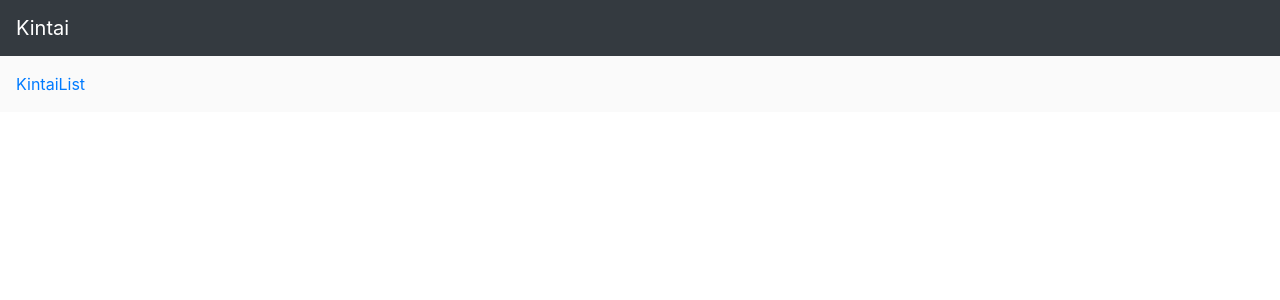
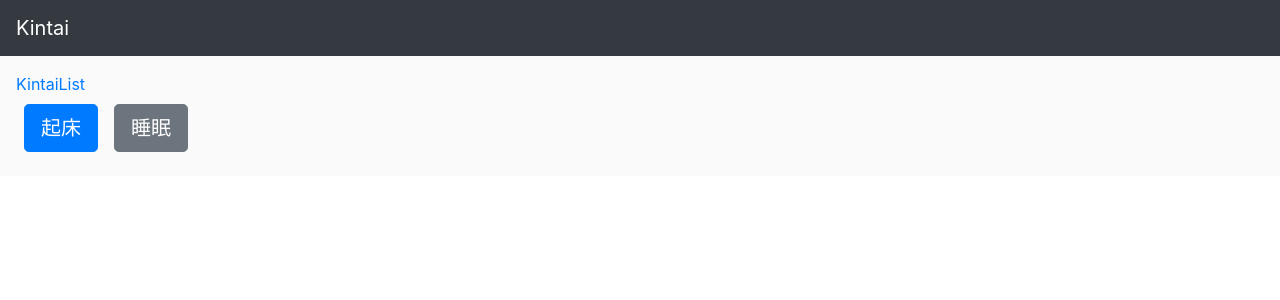
Before and after one commit to northfox/ours-kintai-web, a Vue app: page / in a window 1280 px wide. Shown: the top 300 px of the page. Built offline with nearby package versions, Linux system fonts and the light colour scheme.

Commit message:
Add in-out button for wake up

```diff
--- /dev/null
+++ b/src/components/atoms/InWakeUpButton.vue
@@ -0,0 +1,9 @@
+<template>
+  <button class="btn btn-lg btn-primary">起床</button>
+</template>
+
+<script>
+export default {
+  name: 'in-wake-up-button'
+}
+</script>
--- /dev/null
+++ b/src/components/atoms/OutWakeUpButton.vue
@@ -0,0 +1,9 @@
+<template>
+  <button class="btn btn-lg btn-secondary">睡眠</button>
+</template>
+
+<script>
+export default {
+  name: 'out-wake-up-button'
+}
+</script>
--- /dev/null
+++ b/src/components/molecules/WakeUpButtons.vue
@@ -0,0 +1,19 @@
+<template>
+  <div class="ours---in-out___wake-up">
+    <InWakeUpButton class="m-2"></InWakeUpButton>
+    <OutWakeUpButton class="m-2"></OutWakeUpButton>
+  </div>
+</template>
+
+<script>
+  import InWakeUpButton from '@/components/atoms/InWakeUpButton.vue'
+  import OutWakeUpButton from '@/components/atoms/OutWakeUpButton.vue'
+
+  export default {
+    name: 'wake-up-buttons',
+    components: {
+      InWakeUpButton,
+      OutWakeUpButton
+    }
+  }
+</script>
--- /dev/null
+++ b/src/components/organisms/InOut.vue
@@ -0,0 +1,16 @@
+<template>
+  <section class="ours---in-out">
+    <WakeUpButtons></WakeUpButtons>
+  </section>
+</template>
+
+<script>
+import WakeUpButtons from '@/components/molecules/WakeUpButtons.vue'
+
+export default {
+  name: 'in-out',
+  components: {
+    WakeUpButtons
+  }
+}
+</script>
--- a/src/views/Home.vue
+++ b/src/views/Home.vue
@@ -1,17 +1,20 @@
 <template>
   <div class="ours---home">
     <Menu></Menu>
+    <InOut></InOut>
   </div>
 </template>
 
 <script>
 // @ is an alias to /src
 import Menu from '@/components/organisms/Menu.vue'
+import InOut from '@/components/organisms/InOut.vue'
 
 export default {
   name: 'home',
   components: {
-    Menu
+    Menu,
+    InOut
   }
 }
 </script>
```
